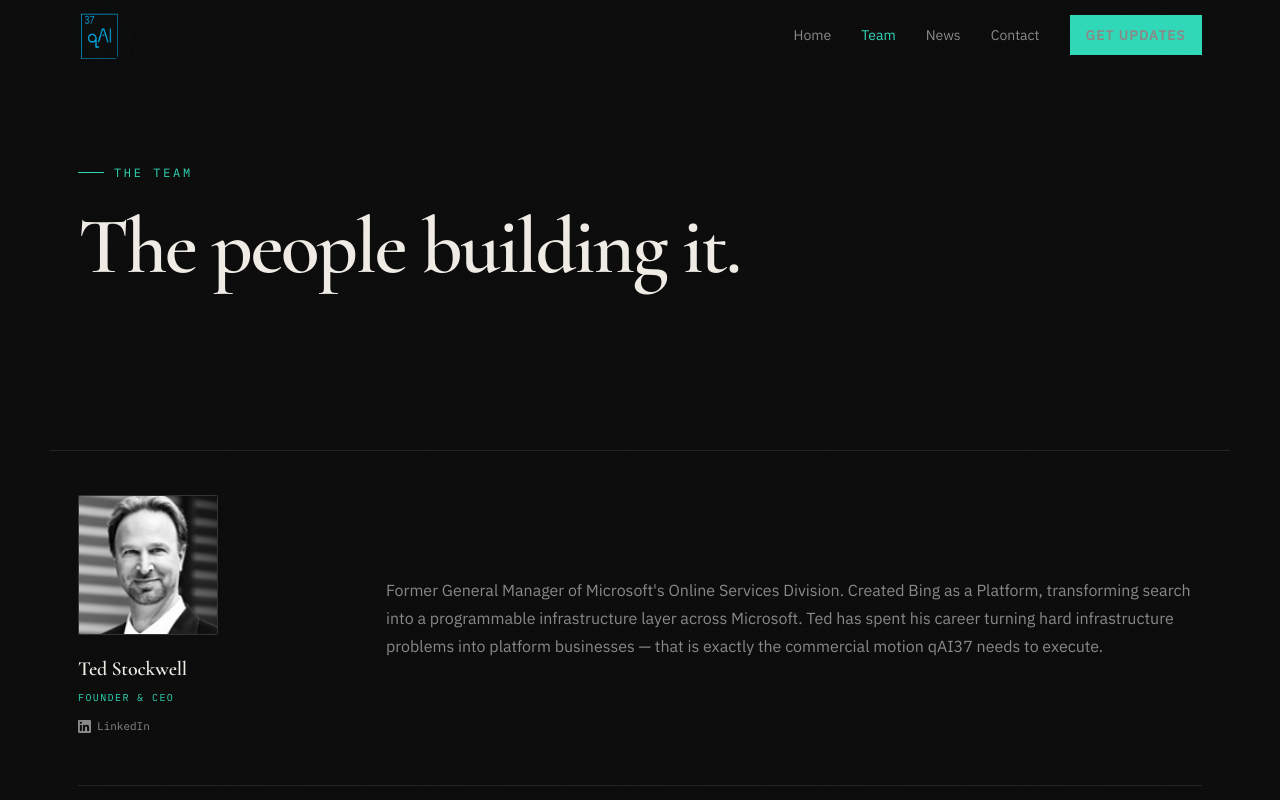
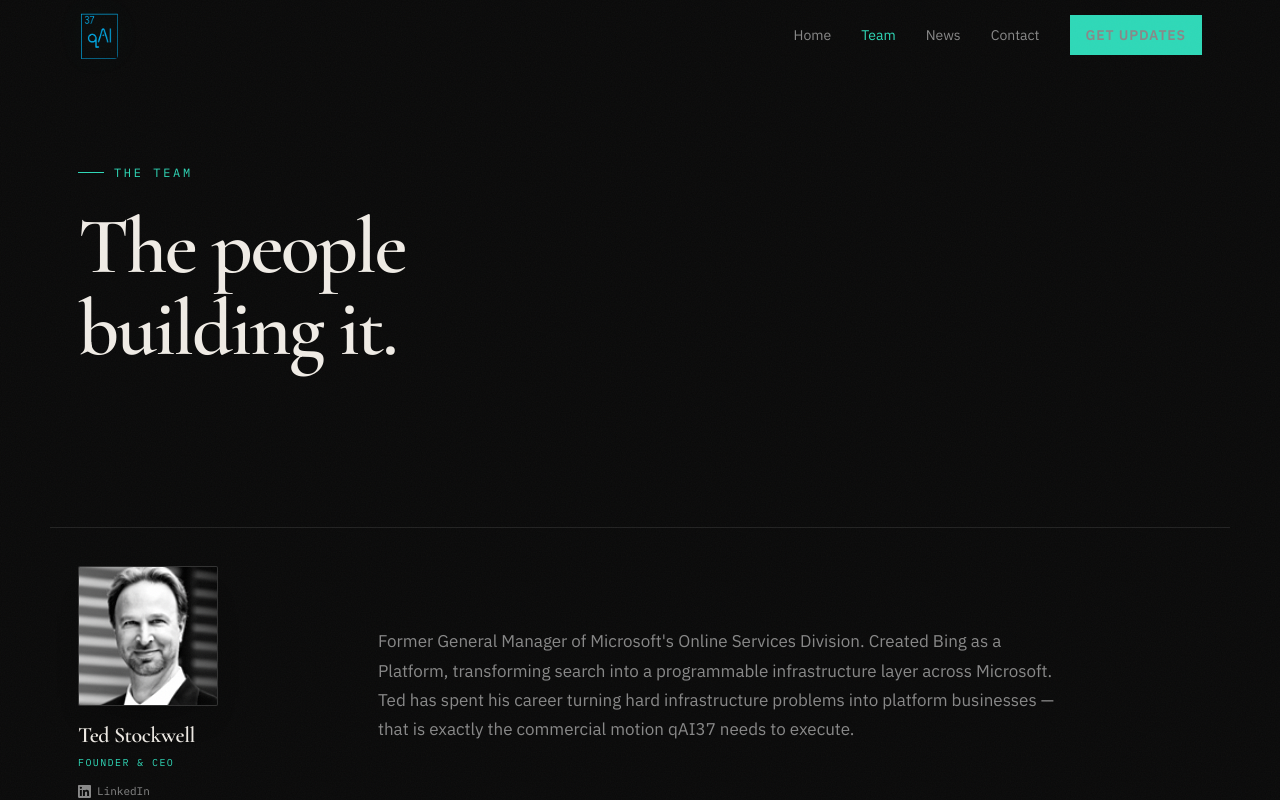
Before and after one commit to lizzierunner/qai37-site, a Next.js app: page /qai37-site/team in a window 1280 px wide. Shown: the top 800 px of the page. Built offline with nearby package versions, Linux system fonts and the light colour scheme.

Commit message:
Polish team page editorial styling

```diff
--- a/app/globals.css
+++ b/app/globals.css
@@ -185,23 +185,23 @@
 @media(max-width:600px){.p-home .roster{grid-template-columns:1fr}.p-home .roster-item:nth-child(odd){padding-right:0;border-right:none}.p-home .roster-item:nth-child(even){padding-left:0}}
 
 /* ======================== TEAM PAGE BIOS ======================== */
-.p-team2 .bio-intro{padding:84px 0 56px}
-.p-team2 .bio-list{border-top:1px solid var(--line);padding-bottom:100px}
-.p-team2 .bio-row{display:grid;grid-template-columns:260px 1fr;gap:48px;padding:44px 0;border-bottom:1px solid var(--line)}
-.p-team2 .bio-left{display:flex;flex-direction:column;gap:16px}
-.p-team2 .bio-photo{width:140px;height:140px;border-radius:2px;overflow:hidden;background:var(--surface);border:1px solid var(--line);position:relative;flex-shrink:0}
-.p-team2 .bio-photo img{width:100%;height:100%;object-fit:cover;object-position:center 20%;display:block}
-.p-team2 .bio-photo img[src*="ted-stockwell"]{object-fit:contain;object-position:center; background:var(--ink)}
-.p-team2 .bio-photo img[src*="vicki-mitchell"]{filter:grayscale(1) contrast(1.08);}
+.p-team2 .bio-intro{padding:84px 0 52px}
+.p-team2 .bio-intro h1{max-width:12ch}
+.p-team2 .bio-list{border-top:1px solid var(--line);padding-bottom:96px}
+.p-team2 .bio-row{display:grid;grid-template-columns:260px 1fr;gap:40px;padding:38px 0;border-bottom:1px solid var(--line)}
+.p-team2 .bio-left{display:flex;flex-direction:column;gap:14px;align-self:start}
+.p-team2 .bio-photo{width:140px;height:140px;border-radius:2px;overflow:hidden;background:var(--surface);border:1px solid var(--line);position:relative;flex-shrink:0;box-shadow:0 20px 40px -28px rgba(0,0,0,.8)}
+.p-team2 .bio-photo img{width:100%;height:100%;object-fit:cover;object-position:center 20%;display:block;filter:grayscale(1) contrast(1.08)}
+.p-team2 .bio-photo img[src*="ted-stockwell"]{object-fit:contain;object-position:center;background:var(--ink)}
 .p-team2 .bio-photo.noimg img{display:none}
 .p-team2 .bio-photo.noimg::after{content:attr(data-initials);position:absolute;inset:0;display:grid;place-items:center;font-family:var(--font-display);font-weight:600;font-size:1.4em;color:var(--muted)}
 .p-team2 .bio-meta{padding-top:2px}
-.p-team2 .bio-name{font-family:var(--font-display);font-size:20px;font-weight:600;letter-spacing:-.01em;color:var(--text);margin-bottom:5px}
+.p-team2 .bio-name{font-family:var(--font-display);font-size:22px;font-weight:600;letter-spacing:-.02em;color:var(--text);margin-bottom:6px;line-height:1.2}
 .p-team2 .bio-role{font-family:var(--font-mono);font-size:10px;letter-spacing:.14em;text-transform:uppercase;color:var(--cyan)}
 .p-team2 .bio-li{display:inline-flex;align-items:center;gap:6px;margin-top:12px;font-family:var(--font-mono);font-size:11px;color:var(--muted);transition:color .2s}
 .p-team2 .bio-li:hover{color:var(--cyan)}
 .p-team2 .bio-li svg{width:13px;height:13px;fill:currentColor}
-.p-team2 .bio-body{font-size:16px;color:var(--muted);line-height:1.75;align-self:center}
+.p-team2 .bio-body{font-size:17px;color:var(--muted);line-height:1.72;align-self:center;max-width:68ch}
 .p-team2 .advisory-section{padding:72px 0 100px;border-top:1px solid var(--line)}
 .p-team2 .advisory-list{display:grid;grid-template-columns:repeat(2,1fr);margin-top:32px;border-top:1px solid var(--line)}
 .p-team2 .advisory-item{padding:20px 0;border-bottom:1px solid var(--line);display:flex;flex-direction:column;gap:4px}
```
Also changed, not shown: image.png (added).
